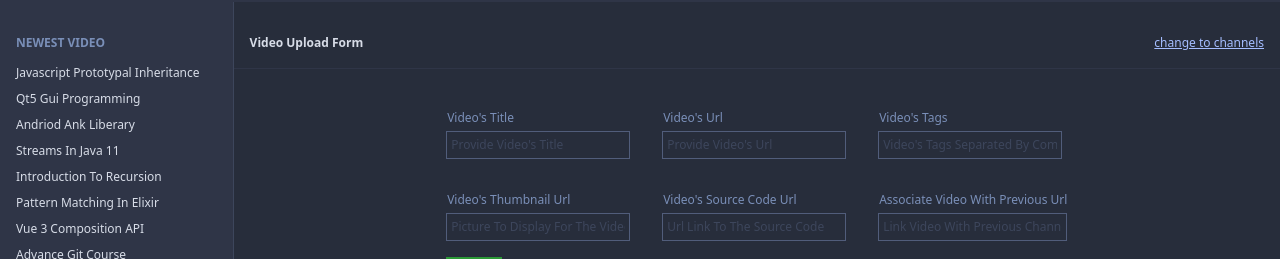
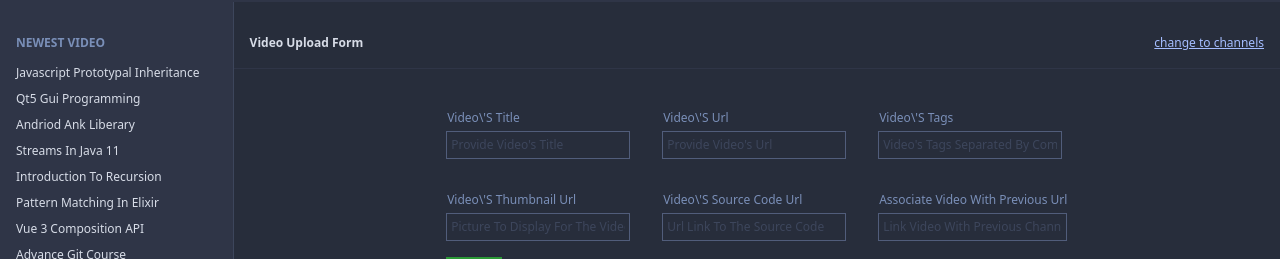
Before and after one commit to BuildForSDGCohort2/shegx01-Recode-Client, a React (Create React App) app: page /upload in a window 1280 px wide. Shown: the part 110-369 px from the top of the page. Built offline with nearby package versions, Linux system fonts and the light colour scheme.

Commit message:
fix: escaping non-allowed characters in JSX'

```diff
--- a/src/components/upload/SingleUpload.js
+++ b/src/components/upload/SingleUpload.js
@@ -11,7 +11,7 @@ export default function SingleUpload () {
         <form>
           <div className='flex'>
             <div className='flex flex-col'>
-              <span className='text-grey4 capitalize text-xs pl-px'>video's title</span>
+              <span className='text-grey4 capitalize text-xs pl-px'>video\'s title</span>
               <input
                 className='mt-1 p-1 capitalize bg-grey text-grey placeholder-grey2
               focus:shadow-outline border border-grey3 focus:outline-none focus:text-fg1 focus:bg-fg' type='text'
@@ -20,7 +20,7 @@ export default function SingleUpload () {
             </div>
 
             <div className='flex flex-col ml-8'>
-              <span className='text-grey4 capitalize text-xs pl-px'>video's url</span>
+              <span className='text-grey4 capitalize text-xs pl-px'>video\'s url</span>
               <input
                 className='mt-1 p-1 capitalize bg-grey text-grey placeholder-grey2
               focus:shadow-outline border border-grey3 focus:outline-none focus:text-fg1 focus:bg-fg' type='text'
@@ -29,7 +29,7 @@ export default function SingleUpload () {
             </div>
 
             <div className='flex flex-col ml-8'>
-              <span className='text-grey4 capitalize text-xs pl-px'>video's tags</span>
+              <span className='text-grey4 capitalize text-xs pl-px'>video\'s tags</span>
               <input
                 className='mt-1 p-1 capitalize bg-grey text-grey placeholder-grey2
               focus:shadow-outline border border-grey3 focus:outline-none focus:text-fg1 focus:bg-fg ' type='text'
@@ -39,7 +39,7 @@ export default function SingleUpload () {
           </div>
           <div className='flex mt-8'>
             <div className='flex flex-col'>
-              <span className='text-grey4 capitalize text-xs pl-px'>video's thumbnail url</span>
+              <span className='text-grey4 capitalize text-xs pl-px'>video\'s thumbnail url</span>
               <input
                 className='mt-1 p-1 capitalize bg-grey text-grey placeholder-grey2
               focus:shadow-outline border border-grey3 focus:outline-none focus:text-fg1 focus:bg-fg' type='text'
@@ -48,7 +48,7 @@ export default function SingleUpload () {
             </div>
 
             <div className='flex flex-col ml-8'>
-              <span className='text-grey4 capitalize text-xs pl-px'>video's source code url</span>
+              <span className='text-grey4 capitalize text-xs pl-px'>video\'s source code url</span>
               <input
                 className='mt-1 p-1 capitalize bg-grey text-grey placeholder-grey2
               focus:shadow-outline border border-grey3 focus:outline-none focus:text-fg1 focus:bg-fg' type='text'
@@ -66,7 +66,7 @@ export default function SingleUpload () {
             </div>
           </div>
           <button
-            className='mt-4  bg-success px-2 py-1 capitalize hover:text-grey hover:bg-success1'
+            className='mt-4  bg-success px-2 py-1 capitalize hover:text-grey hover:bg-success1 focus:outline-none'
           >submit
           </button>
         </form>
```
